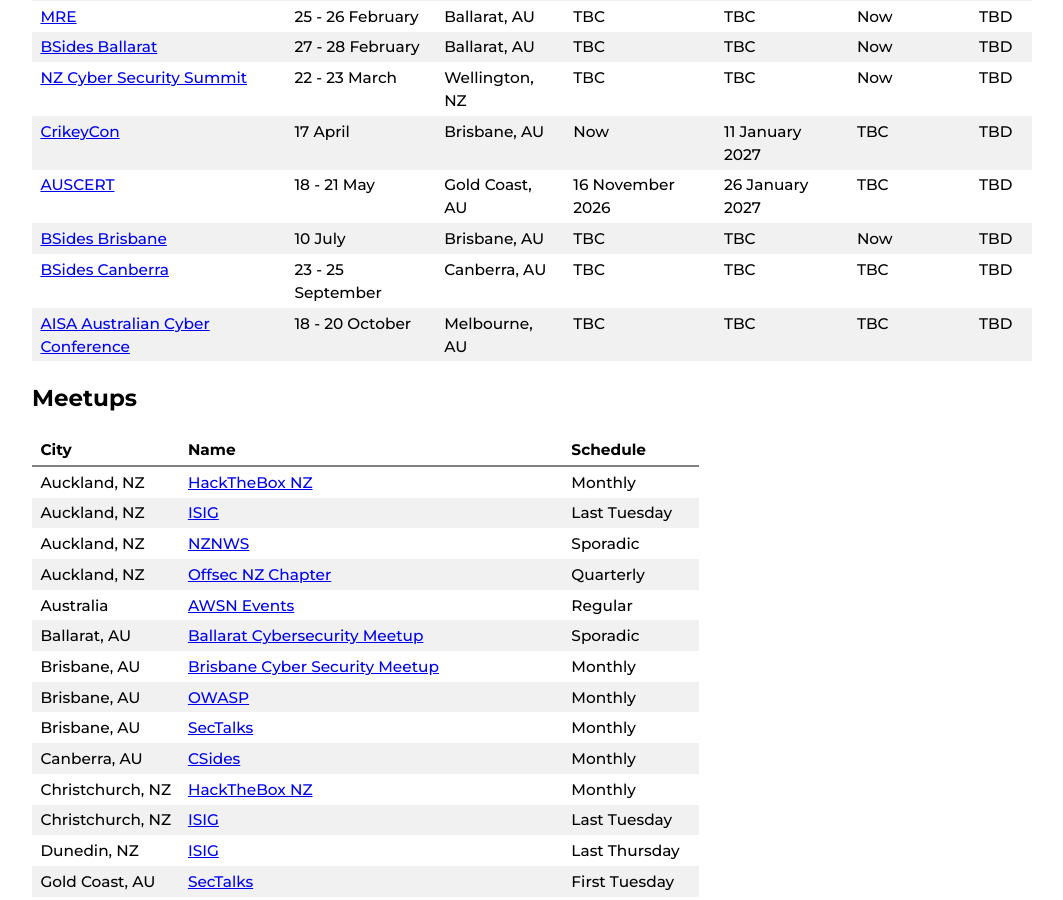
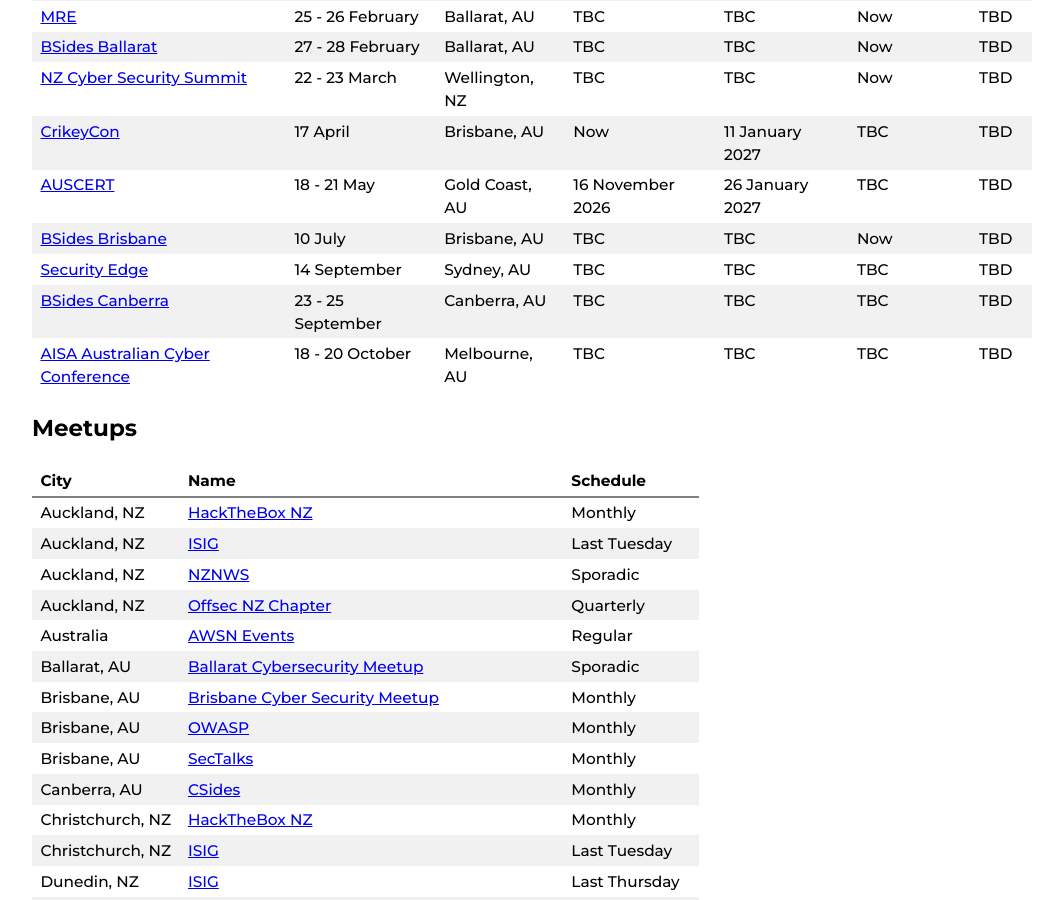
Before and after one commit to nzkarit/downundercons, a Jekyll site: the page built from index.markdown, in a window 1280 px wide and 900 px high, scrolled down 2162 px. Shown: the whole window, without its empty margins (108-1171 px from the left). Built offline with Jekyll 4.4.1, drawn with Linux system fonts in a browser that asks for light colours; part of the change alters nothing that is shown.

Commit message:
Update index.markdown

```diff
--- a/index.markdown
+++ b/index.markdown
@@ -1,7 +1,7 @@
 ---
 layout: home
 title: Downunder Cons
-last_modified_at: 2026-11-17 09:30:00 +1300
+last_modified_at: 2026-11-17 09:35:00 +1300
 ---
 
 These are a list of hacker/infosec cons and meetups in the NZ and Aussie Area.
@@ -64,6 +64,7 @@ These are a list of hacker/infosec cons and meetups in the NZ and Aussie Area.
 | [CrikeyCon](https://crikeycon.com/) | 17 April | Brisbane, AU | Now | 11 January 2027 | TBC | TBD |
 | [AUSCERT](https://conference.auscert.org.au/) | 18 - 21 May | Gold Coast, AU | 16 November 2026 | 26 January 2027 | TBC | TBD |
 | [BSides Brisbane](https://bsidesbrisbane.com/) | 10 July | Brisbane, AU | TBC | TBC | Now | TBD |
+| [Security Edge](https://adapt.com.au/events/security-edge/) | 14 September | Sydney, AU | TBC | TBC | TBC | TBD |
 | [BSides Canberra](https://www.bsidesau.com.au/) | 23 - 25 September | Canberra, AU |TBC | TBC | TBC | TBD |
 | [AISA Australian Cyber Conference](https://www.cyberconference.com.au/) | 18 - 20 October | Melbourne, AU | TBC | TBC | TBC | TBD |
 
```
